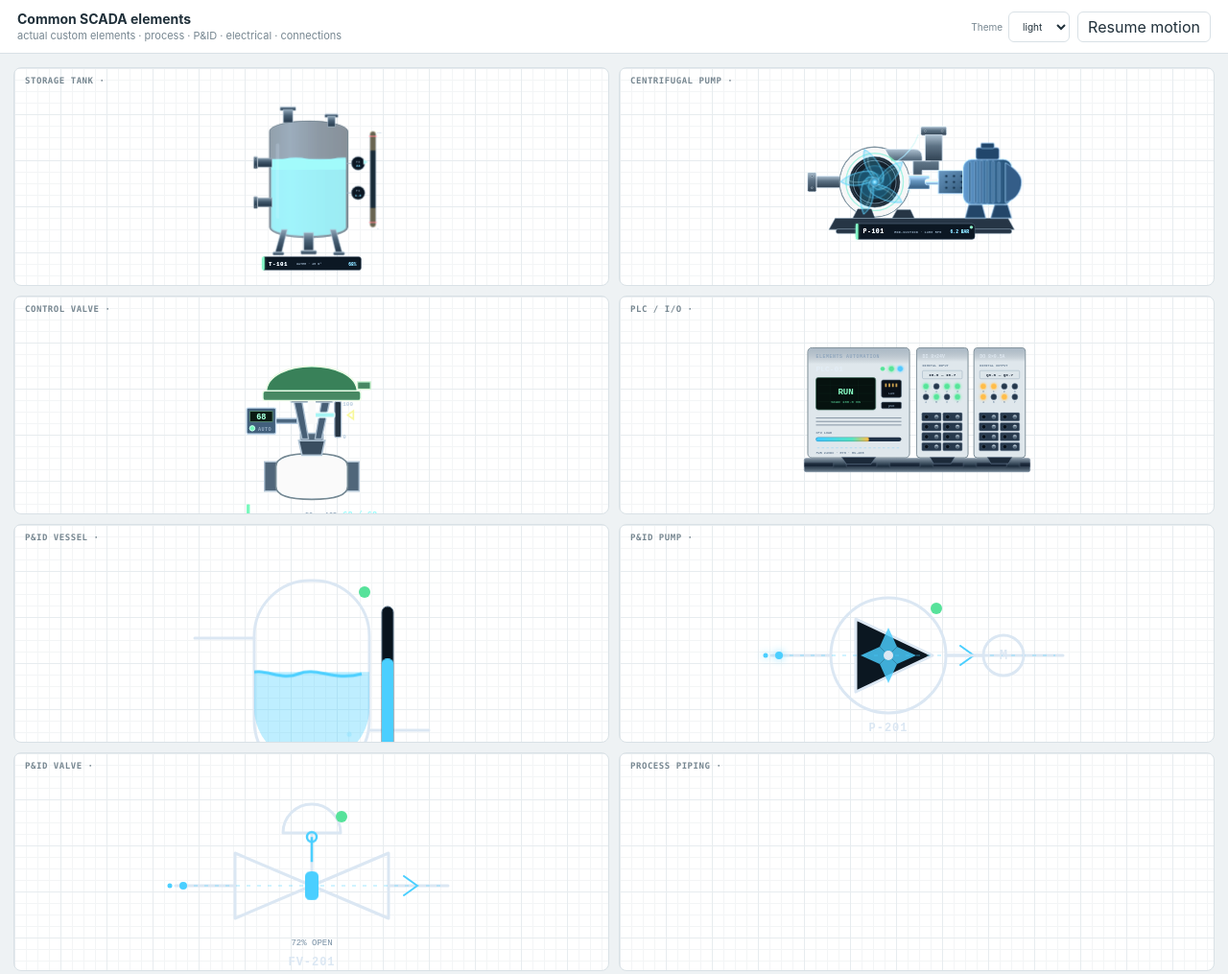
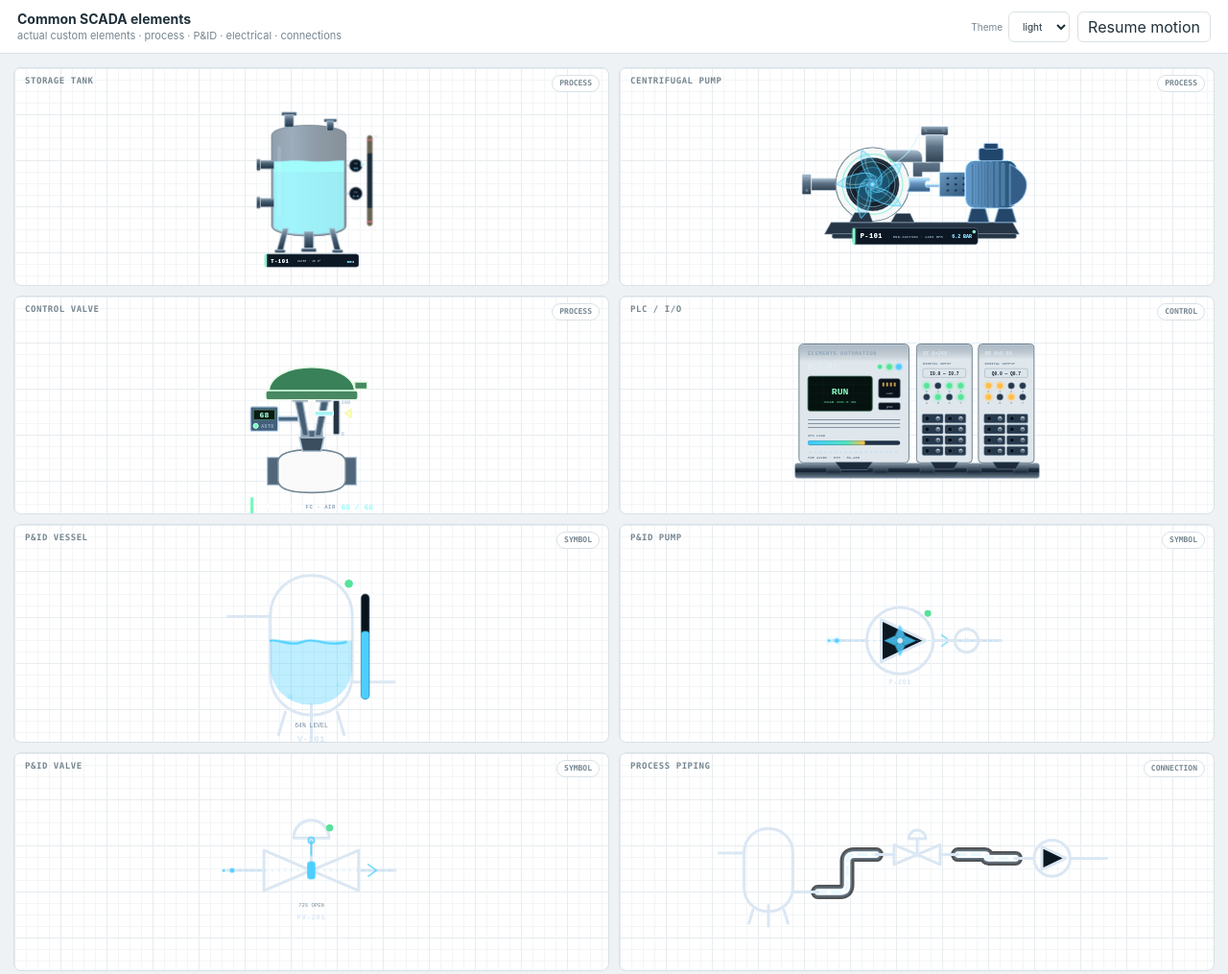
Before and after one commit to Pom4H/elements, a website with bundled scripts: page apps/playground/style-harness.html in a window 1280 px wide. Shown: the top 1015 px of the page at 96% size. Built offline with nearby package versions, Linux system fonts and the light colour scheme.

Commit message:
lay out the full SCADA design board

```diff
--- a/apps/playground/src/style-harness.css
+++ b/apps/playground/src/style-harness.css
@@ -71,7 +71,7 @@ main { padding: 14px; }
   overflow: hidden;
   display: grid;
   place-items: center;
-  padding: 26px 14px 10px;
+  padding: 30px 14px 10px;
   border: 1px solid var(--board-border);
   border-radius: 8px;
   background:
@@ -83,7 +83,7 @@ main { padding: 14px; }
   background-size: 48px 48px, 48px 48px, 12px 12px, 12px 12px, auto;
 }
 .style-cell::before {
-  content: attr(data-family) " · " attr(data-state);
+  content: attr(data-family);
   position: absolute;
   top: 9px;
   left: 11px;
@@ -92,12 +92,44 @@ main { padding: 14px; }
   letter-spacing: .06em;
   text-transform: uppercase;
 }
+.style-cell::after {
+  content: attr(data-kind);
+  position: absolute;
+  top: 7px;
+  right: 9px;
+  padding: 4px 7px;
+  border: 1px solid var(--board-border);
+  border-radius: 999px;
+  background: var(--board-panel);
+  color: var(--board-muted);
+  font: 700 8px/1 ui-monospace, SFMono-Regular, Menlo, monospace;
+  text-transform: uppercase;
+}
 
-/* The board equalises optical footprint only. It does not restyle internals. */
-.style-cell > pe-tank { width: 158px; }
-.style-cell > pe-pump { width: 238px; }
-.style-cell > pe-control-valve { width: 170px; }
-.style-cell > pe-controller { width: 250px; }
+/* Optical footprints only. The board never recolours a private SVG class. */
+.style-cell > pe-tank { width: 150px; }
+.style-cell > pe-pump { width: 250px; }
+.style-cell > pe-control-valve { width: 160px; }
+.style-cell > pe-controller { width: 270px; }
+.style-cell > pe-pid-pump,
+.style-cell > pe-pid-valve,
+.style-cell > pe-pid-vessel { width: 185px; }
+.style-cell > ee-motor { width: 220px; }
+.style-cell > ee-breaker,
+.style-cell > ee-contactor,
+.style-cell > ee-meter { width: 205px; }
+.style-cell > ee-transformer { width: 230px; }
+
+.mini-scene {
+  display: block;
+  width: 460px;
+  max-width: 100%;
+  height: 190px;
+  --elements-process-flow: #42c8ff;
+  --elements-pipe-shell: #637682;
+  --elements-pipe-bore: var(--board-panel);
+}
+.mini-scene > * { pointer-events: none; }
 
 @media (max-width: 1280px) {
   .style-board { grid-template-columns: repeat(2, minmax(0, 1fr)); }
```
